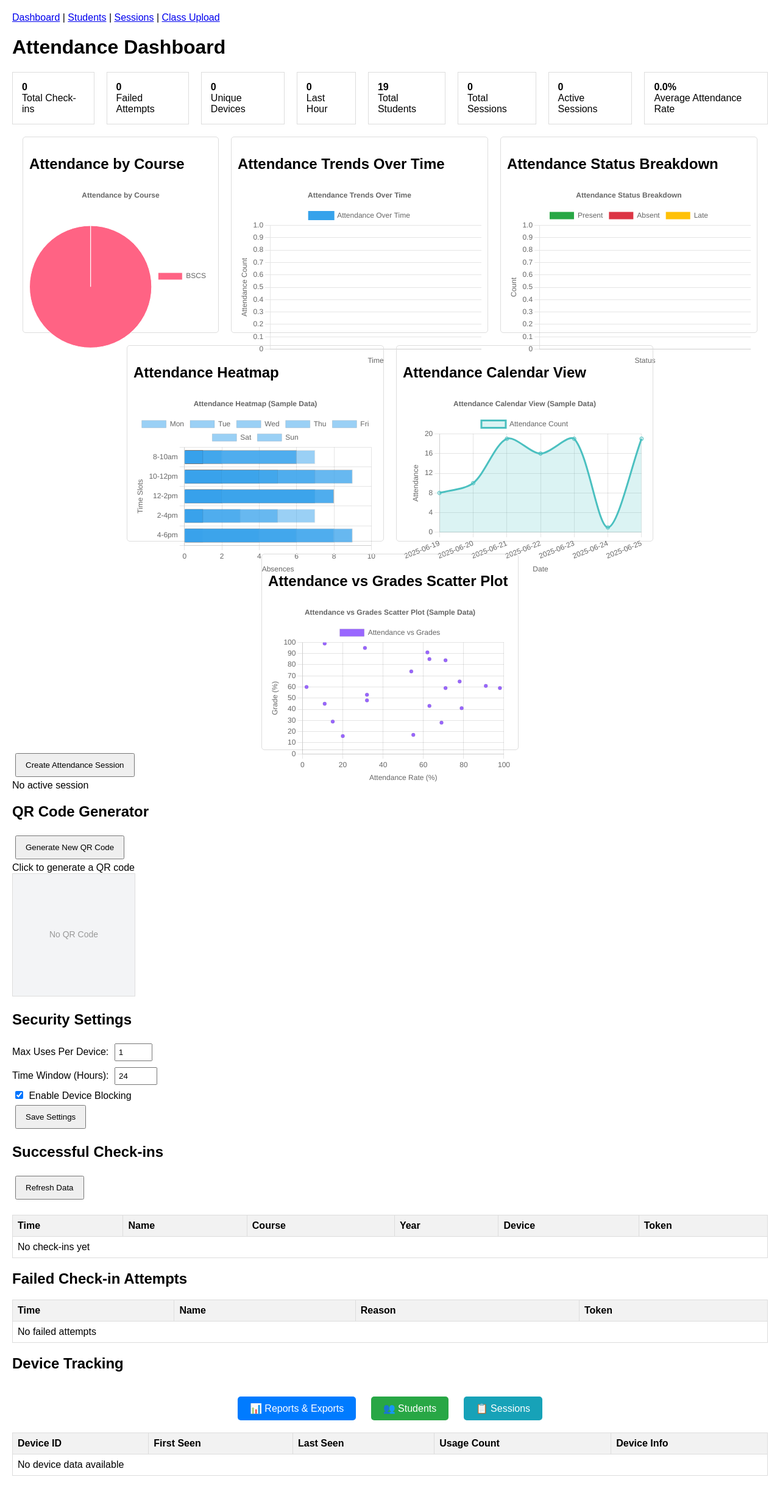
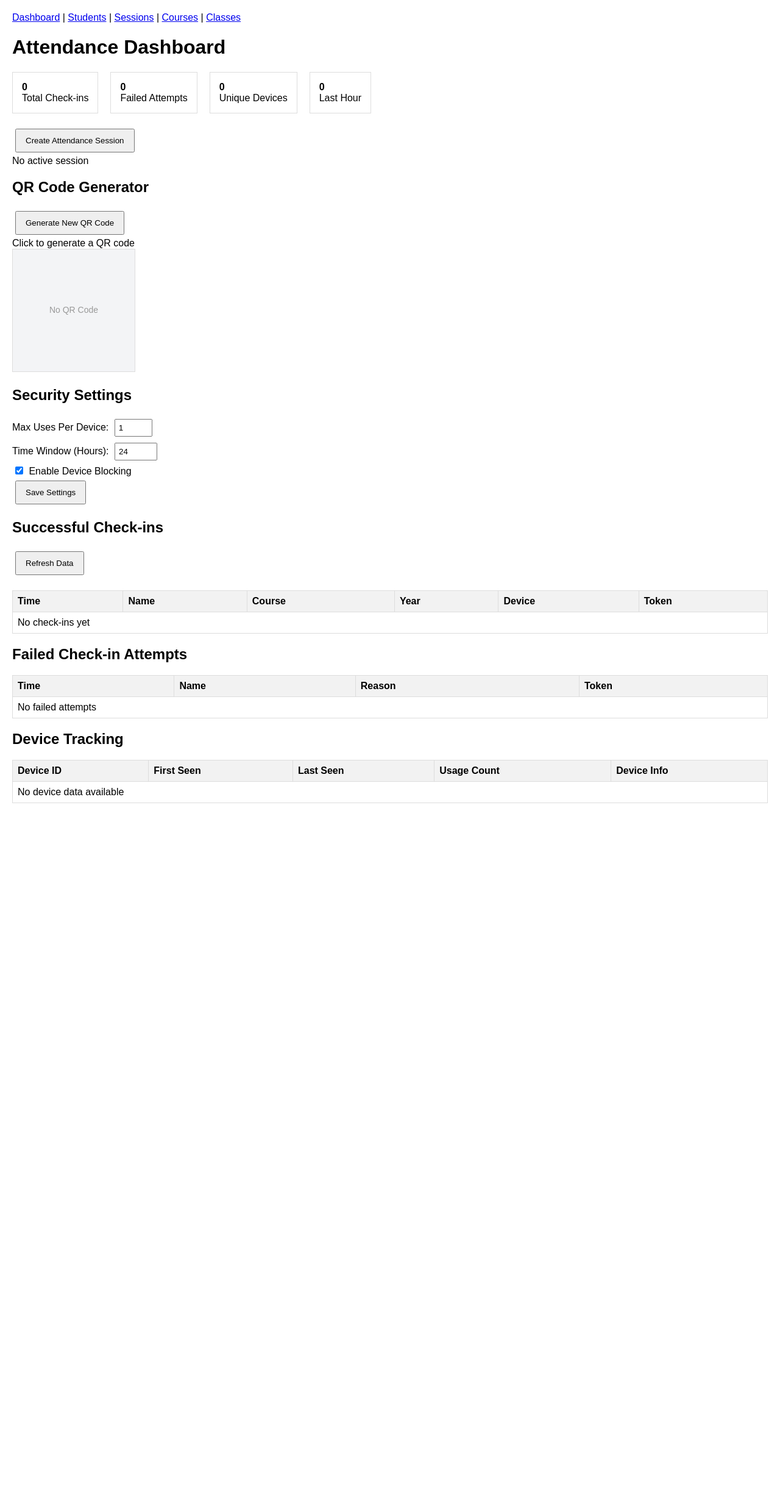
Before and after one commit to Xirnus/offline-attendance-system, a Flask app: page /dashboard in a window 1280 px wide. Shown: the whole page at 61% size. After the commit the page ends 1317 px from the top, so only its background shows below. Run offline with Flask 3, Linux system fonts and the light colour scheme; data comes from the database, SQL or seed files in the repository; data that the repository does not hold is empty.

Commit message:
Revert "Update dashboard.html"
This reverts commit 7c22e0c91e84ad6fcb78234482984d388950a54f.

```diff
--- a/templates/dashboard.html
+++ b/templates/dashboard.html
@@ -28,7 +28,8 @@
         <a href="/dashboard">Dashboard</a> |
         <a href="/students">Students</a> |
         <a href="/sessions">Sessions</a> |
-        <a href="/class_upload">Class Upload</a>
+        <a href="/reports">Courses</a> |
+        <a href="/class_upload">Classes</a>
     </nav>
 </header>
   <h1>Attendance Dashboard</h1>
@@ -52,61 +53,8 @@
       <strong id="recent-activity">0</strong><br>
       Last Hour
     </div>
-    <div class="stat-box">
-      <strong id="total-students">0</strong><br>
-      Total Students
-    </div>
-    <div class="stat-box">
-      <strong id="total-sessions">0</strong><br>
-      Total Sessions
-    </div>
-    <div class="stat-box">
-      <strong id="active-sessions">0</strong><br>
-      Active Sessions
-    </div>
-    <div class="stat-box">
-      <strong id="avg-attendance-rate">0%</strong><br>
-      Average Attendance Rate
-    </div>
   </div>
-   <!-- Combined Attendance Charts Container -->
-  <div id="combinedChartsContainer" style="display: flex; flex-wrap: wrap; gap: 20px; justify-content: center; margin-top: 20px;">
-    <!-- Attendance Pie Chart -->
-    <div id="attendancePieChartContainer" style="flex: 1 1 300px; max-width: 300px; height: 300px; border: 1px solid #ddd; padding: 10px; border-radius: 5px;">
-      <h2>Attendance by Course</h2>
-      <canvas id="attendancePieChart" style="width: 100%; height: 100%;"></canvas>
-    </div>
 
-    <!-- Attendance Trends Line Graph -->
-    <div id="attendanceTrendsContainer" style="flex: 1 1 400px; max-width: 400px; height: 300px; border: 1px solid #ddd; padding: 10px; border-radius: 5px;">
-      <h2>Attendance Trends Over Time</h2>
-      <canvas id="attendanceTrendsChart" style="width: 100%; height: 100%;"></canvas>
-    </div>
-
-    <!-- Attendance Status Stacked Bar Chart -->
-    <div id="attendanceStatusContainer" style="flex: 1 1 400px; max-width: 400px; height: 300px; border: 1px solid #ddd; padding: 10px; border-radius: 5px;">
-      <h2>Attendance Status Breakdown</h2>
-      <canvas id="attendanceStatusChart" style="width: 100%; height: 100%;"></canvas>
-    </div>
-
-    <!-- Heatmap -->
-    <div id="heatmapContainer" style="flex: 1 1 400px; max-width: 400px; height: 300px; border: 1px solid #ddd; padding: 10px; border-radius: 5px;">
-      <h2>Attendance Heatmap</h2>
-      <canvas id="attendanceHeatmap" style="width: 100%; height: 100%;"></canvas>
-    </div>
-
-    <!-- Calendar View / Time Series Plot -->
-    <div id="calendarViewContainer" style="flex: 1 1 400px; max-width: 400px; height: 300px; border: 1px solid #ddd; padding: 10px; border-radius: 5px;">
-      <h2>Attendance Calendar View</h2>
-      <canvas id="attendanceCalendarView" style="width: 100%; height: 100%;"></canvas>
-    </div>
-
-    <!-- Scatter Plot -->
-    <div id="scatterPlotContainer" style="flex: 1 1 400px; max-width: 400px; height: 300px; border: 1px solid #ddd; padding: 10px; border-radius: 5px;">
-      <h2>Attendance vs Grades Scatter Plot</h2>
-      <canvas id="attendanceScatterPlot" style="width: 100%; height: 100%;"></canvas>
-    </div>
-  </div>
 
   <div class="session-control">
       <button id="create-session-btn" class="btn btn-primary" style="display: inline-block;">Create Attendance Session</button>
@@ -193,19 +141,6 @@
           <td colspan="5">No device data available</td>
         </tr>
       </tbody>
-  </div>
-
-
-
-  <!-- Navigation Buttons Below Charts -->
-  <div style="margin: 40px 0 20px 0; text-align: center;">
-    <a href="/reports" style="display: inline-block; padding: 10px 20px; background-color: #007bff; color: white; text-decoration: none; border-radius: 5px; margin: 0 10px;">📊 Reports & Exports</a>
-    <a href="/students" style="display: inline-block; padding: 10px 20px; background-color: #28a745; color: white; text-decoration: none; border-radius: 5px; margin: 0 10px;">👥 Students</a>
-    <a href="/sessions" style="display: inline-block; padding: 10px 20px; background-color: #17a2b8; color: white; text-decoration: none; border-radius: 5px; margin: 0 10px;">📋 Sessions</a>
-  </div>
-
-  <script src="https://cdn.jsdelivr.net/npm/chart.js"></script>
-
-
+    </table>  </div>
 </body>
 </html>
```
